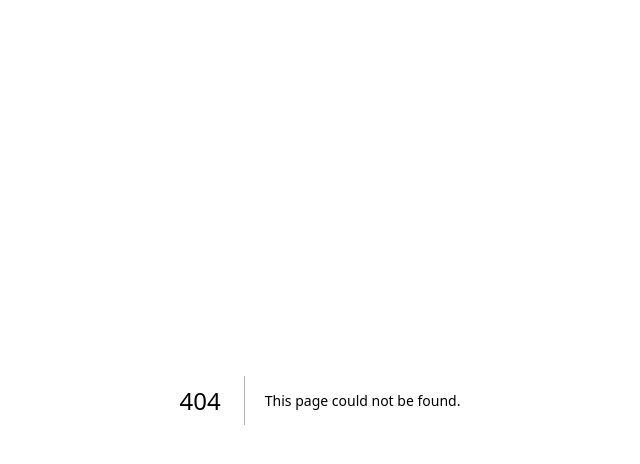
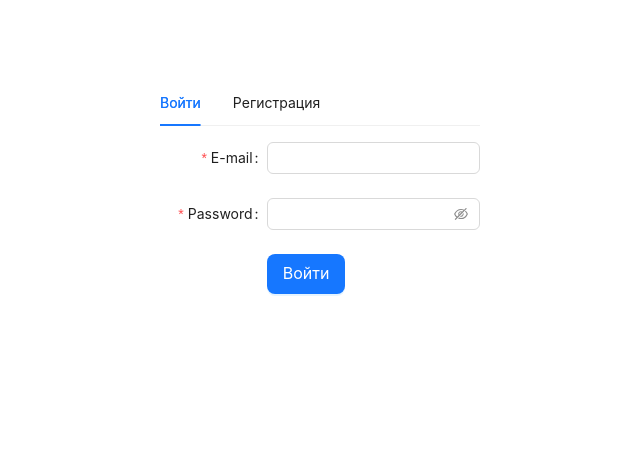
Before and after one commit to asianParadissseee/cloud, a Next.js app in the folder client/: page /login in a window 1280 px wide. Before the commit this address had no page. Shown: the top 464 px of the page, without its empty margins (320-960 px from the left). Built offline with nearby package versions, Linux system fonts and the light colour scheme.

Commit message:
update client

```diff
--- a/client/app/dashboard/page.tsx
+++ b/client/app/dashboard/page.tsx
@@ -1,6 +1,6 @@
 import React from 'react';
 
-const Dashboard = () => {
+const DashboardPage = () => {
     return (
         <div>
 
@@ -8,4 +8,4 @@ const Dashboard = () => {
     );
 };
 
-export default Dashboard;
+export default DashboardPage;
--- a/client/app/layout.tsx
+++ b/client/app/layout.tsx
@@ -1,17 +1,22 @@
+import type { Metadata } from "next";
+import { Inter } from "next/font/google";
 import "./globals.css";
-import {ReactNode} from "react";
 
+const inter = Inter({ subsets: ["latin"] });
 
-
+export const metadata: Metadata = {
+  title: "Create Next App",
+  description: "Generated by create next app",
+};
 
 export default function RootLayout({
   children,
 }: Readonly<{
-  children: ReactNode;
+  children: React.ReactNode;
 }>) {
   return (
     <html lang="en">
-      <body>{children}</body>
+      <body className={inter.className}>{children}</body>
     </html>
   );
 }
--- a/client/app/auth/page.tsx
+++ b/client/app/login/page.tsx
@@ -1,25 +1,25 @@
-import React from 'react';
-import AuthForm from "@/components/auth-form";
-import Head from "next/head";
+import React, {ReactNode} from 'react';
+import Head from "next/head"
 import {Tabs} from "antd";
+import LoginForm from "@/components/login-form";
 import RegistrationForm from "@/components/registration-form";
 
-const AuthPage = () => {
+const LoginPage = () => {
     return (
         <>
             <Head>
                 <title>Auth</title>
             </Head>
-            <main className="max-w-28 mx-auto w-full flex justify-center items-center">
+            <main className="max-w-80 mx-auto my-20">
                 <Tabs
                     items={[
                         {
                             label: "Войти",
                             key: "1",
-                            children: <AuthForm/>
+                            children: <LoginForm/>
                         },
                         {
-                            label: "Зарегистрироваться",
+                            label: "Регистрация",
                             key: "2",
                             children: <RegistrationForm/>
                         },
@@ -30,4 +30,4 @@ const AuthPage = () => {
     );
 };
 
-export default AuthPage;
+export default LoginPage;
--- a/client/app/page.tsx
+++ b/client/app/page.tsx
@@ -1,9 +1,8 @@
+import Image from "next/image";
+
 export default function Home() {
-    return (
-        <main className="bg-red-200">
-            <h1>
-                hello
-            </h1>
-        </main>
-    );
+  return (
+    <main>
+    </main>
+  );
 }
--- a/client/components/auth-form.tsx
+++ /dev/null
@@ -1,11 +0,0 @@
-import React from 'react';
-
-const AuthForm = () => {
-    return (
-        <div>
-            Form
-        </div>
-    );
-};
-
-export default AuthForm;
--- /dev/null
+++ b/client/components/login-form.tsx
@@ -0,0 +1,56 @@
+"use client"
+import React from 'react';
+import {Button, Form, Input} from "antd";
+
+export default function LoginForm() {
+
+    const handleSubmit = (values)=>{
+        console.log(values)
+    }
+    return (
+        <div>
+            <Form name={"basic"}
+                  labelCol={{
+                      span: 8,
+
+                  }}
+                  onFinish={handleSubmit}
+            >
+                <Form.Item
+                    label={"E-mail"}
+                    name={"email"}
+                    rules={[
+                        {
+                            required: true,
+                            message: "Укажите почту"
+                        }
+                    ]}
+                >
+                    <Input/>
+                </Form.Item>
+                <Form.Item
+                    label={"Password"}
+                    name={"password"}
+                    rules={[
+                        {
+                            required: true,
+                            message: "Укажите пароль"
+                        }
+                    ]}
+                >
+                    <Input.Password/>
+                </Form.Item>
+                <Form.Item
+                    wrapperCol={{
+                        offset: 8,
+                        span: 16
+                    }}
+                >
+                    <Button  type="primary"   size={"large"} htmlType={"submit"}>
+                        Войти
+                    </Button>
+                </Form.Item>
+            </Form>
+        </div>
+    );
+};
--- a/client/components/registration-form.tsx
+++ b/client/components/registration-form.tsx
@@ -1,3 +1,4 @@
+import React from 'react';
 
 const RegistrationForm = () => {
     return (
```
